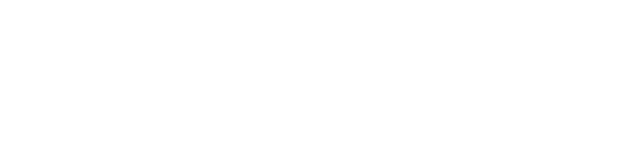
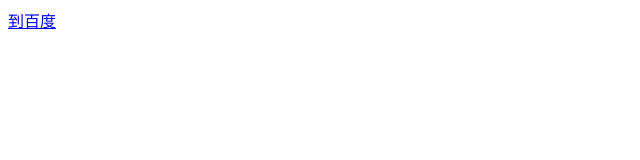
Before and after one commit to swtwylb/KineSwt, a plain HTML site: page index.html in a window 1280 px wide. Shown: the whole page, without its empty margins (0-640 px from the left). Drawn offline with Linux system fonts and the light colour scheme.

Commit message:
第一次修改

```diff
--- a/index.html
+++ b/index.html
@@ -6,5 +6,6 @@
 	</head>
 	<body>
 		<div class="wosi"></div>
+		<a href="README.md">到百度</a>
 	</body>
 </html>
```
